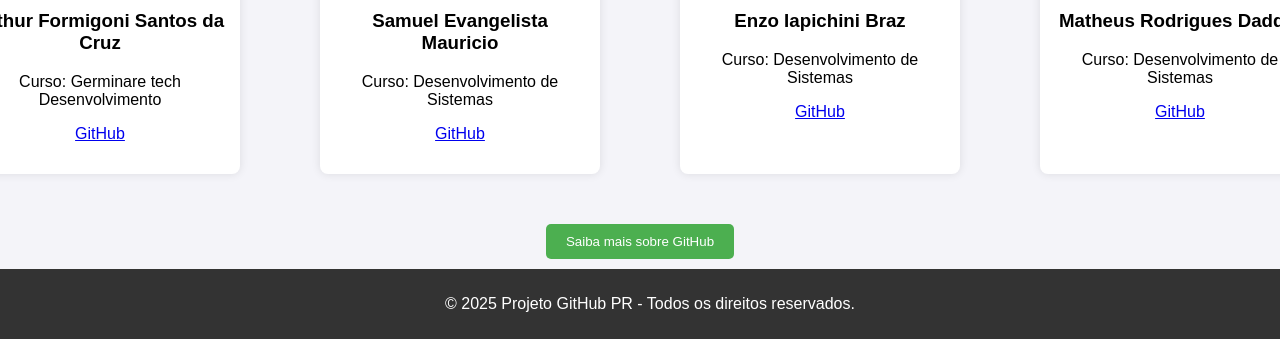
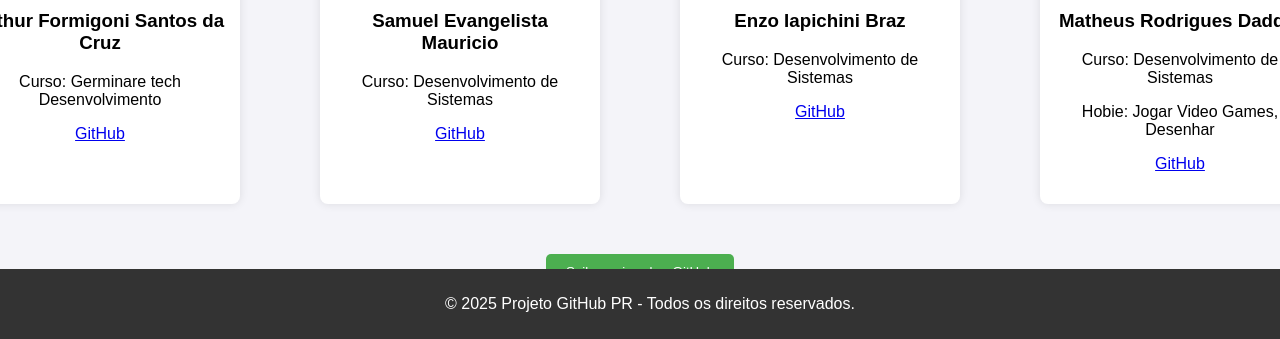
Before and after one commit to EnzoBraz00/handson_3, a plain HTML site: page index.html in a window 1280 px wide. Shown: the part 461-800 px from the top of the page. Drawn offline with Linux system fonts and the light colour scheme.

Commit message:
adicionar hobie

```diff
--- a/index.html
+++ b/index.html
@@ -117,6 +117,7 @@
                   <img class="foto" src="2024_1E_TECH_Matheus_Rodrigues_D'addio.JPG-50p.jpg" alt="MATHEUS FOTO">
                   <h3>Matheus Rodrigues Daddio</h3>
                   <p>Curso: Desenvolvimento de Sistemas</p>
+                  <p>Hobie: Jogar Video Games, Desenhar</p>
                   <p><a href="https://github.com/matheusdaddio" target="_blank">GitHub</a></p>
               </div>
           </div>
```
